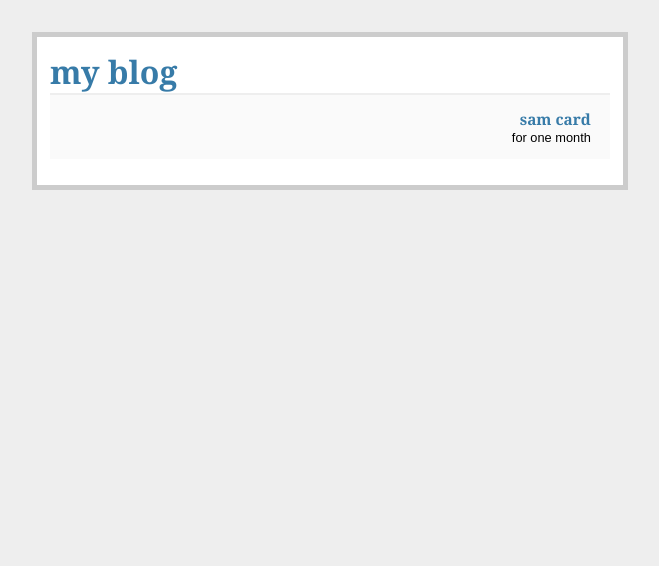
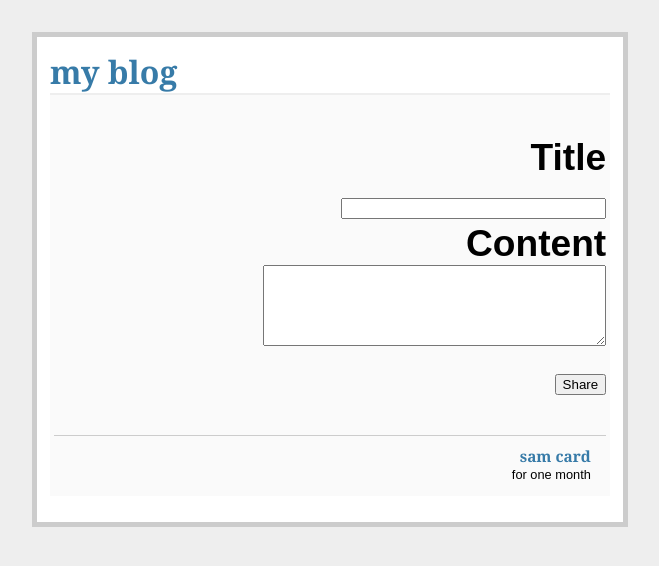
Before and after one commit to zhaogp/myblog, a Flask app: page / in a window 1280 px wide. Shown: the top 566 px of the page, without its empty margins (310-969 px from the left). Run offline with Flask 2, Linux system fonts and the light colour scheme; data comes from the database, SQL or seed files in the repository.

Commit message:
入口页新增写blog

```diff
--- a/first_blog/blog.py
+++ b/first_blog/blog.py
@@ -1,4 +1,4 @@
-from flask import Flask, g, url_for, render_template
+from flask import Flask, g, url_for, render_template, request, redirect
 import os
 import click
 import sqlite3
@@ -38,8 +38,17 @@ def run_command():
 	app.run('0.0.0.0', 5005, True)
 
 @app.route('/')
-def show_entries():
+def show_blogs():
 	db = get_db()
 	cur = db.execute('select title, content from blog order by id desc')
 	blogs = cur.fetchall()
 	return render_template('index.html', entries=blogs)
+
+@app.route('/add')
+def add_blog():
+	db = get_db()
+	db.execute('insert into blog(title, content) values(?, ?)',
+				[request.form['title'], request.form['content']])
+	db.commit()
+	flash('a new blog')
+	return redirect(url_for('show_blogs'))
--- a/first_blog/static/style.css
+++ b/first_blog/static/style.css
@@ -9,7 +9,7 @@ h2              { font-size: 1.2em; }
 .entries        { list-style: none; margin: 0; padding: 0; }
 .entries li     { margin: 0.8em 1.2em; }
 .entries li h2  { margin-left: -1em; }
-.add-entry      { font-size: 0.9em; border-bottom: 1px solid #ccc; }
+.add-entry      { font-size: 2.9em; border-bottom: 1px solid #ccc; }
 .add-entry dl   { font-weight: bold; }
 .metanav        { text-align: right; font-size: 0.8em; padding: 0.3em;
                   margin-bottom: 1em; background: #fafafa; }
--- a/first_blog/templates/index.html
+++ b/first_blog/templates/index.html
@@ -1,5 +1,15 @@
 {% extends "layout.html"%}
 {% block body %}
+<form action="{{ url_for('add') }}" method="post" class="add-entry">
+	<dl>
+		<dt>Title
+		<dd><input type="text" size="30" name="title">
+		<dt>Content
+		<dd><textarea name="content" rows="5" cols="40" ></textarea>
+		<dd> <input type="submit" value="Share">
+	</dl>
+</form>
+
 <ul class="entries">
 {% for entry in entries %}
 	<li><h2>{{ entry.title }}</h2>{{ entry.content|safe }}</li>
```
